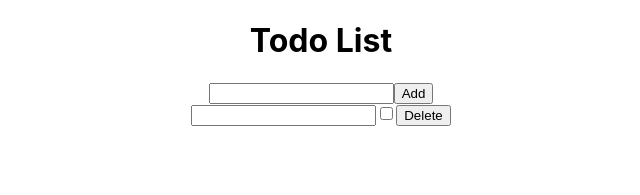
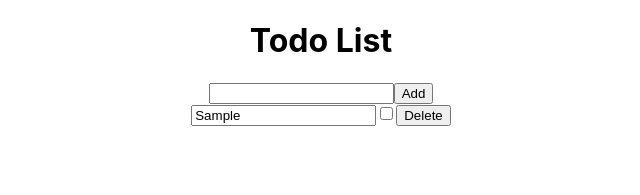
Before and after one commit to jarrod847/recoil, a React (Create React App) app: page / in a window 1280 px wide. Both pictures are taken after typing "Sample" into the empty fields and a click on the button "Add". Shown: the top 195 px of the page, without its empty margins (319-959 px from the left). Built offline with nearby package versions, Linux system fonts and the light colour scheme.

Commit message:
items can now be edited

```diff
--- a/src/components/todoItem.js
+++ b/src/components/todoItem.js
@@ -9,7 +9,7 @@ const TodoItem = ({ item }) => {
   const editItemText = ({ target: { value } }) => {
     const newList = replaceItem(todoList, theItem, {
       ...item,
-      text: value,
+      txt: value,
     });
 
     setTodoList(newList);
@@ -32,7 +32,7 @@ const TodoItem = ({ item }) => {
 
   return (
     <div>
-      <input type="text" value={item.text} onChange={editItemText} />
+      <input type="text" value={item.txt} onChange={editItemText} />
       <input type="checkbox" checked={item.isComplete} onChange={complete} />
       <button onClick={deleteItem}>Delete</button>
     </div>
```
